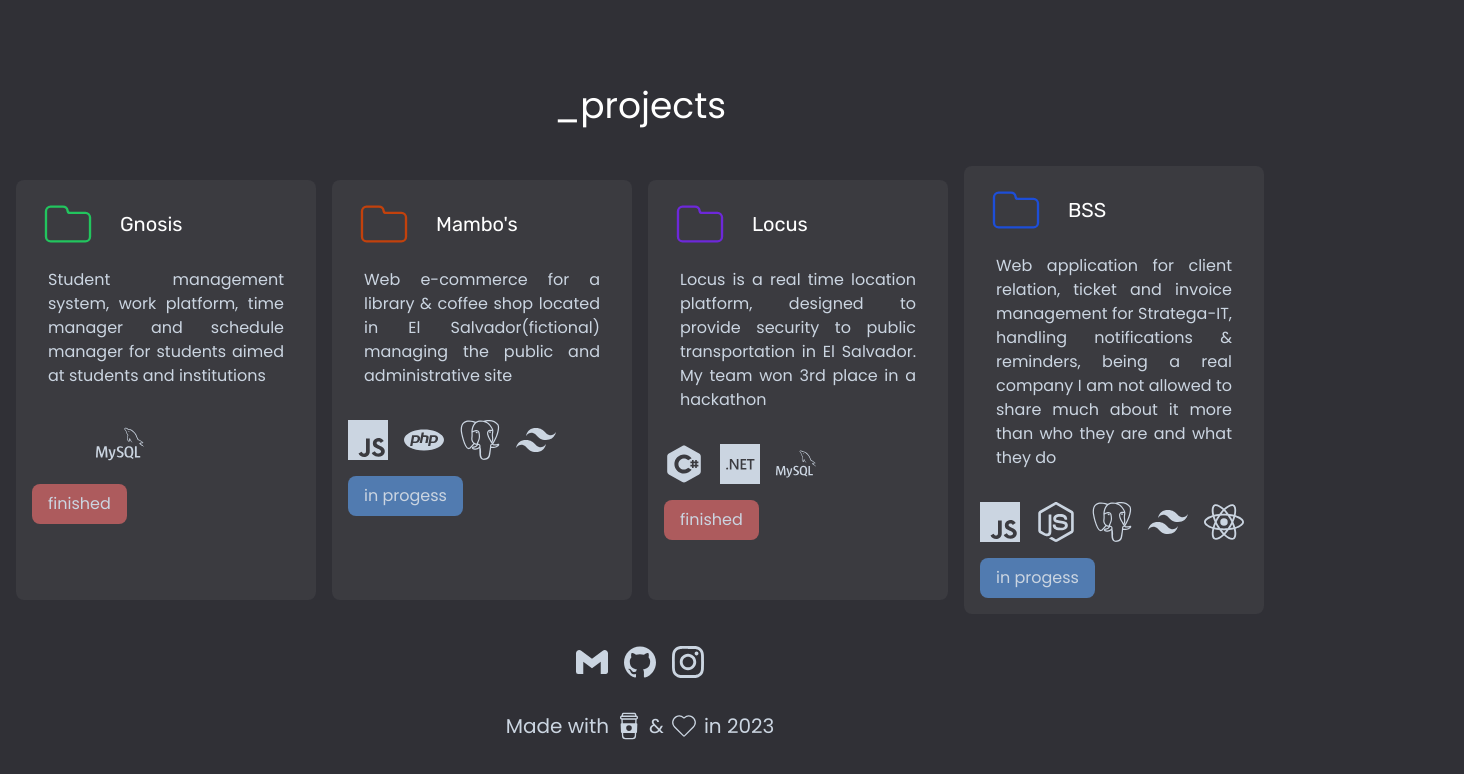
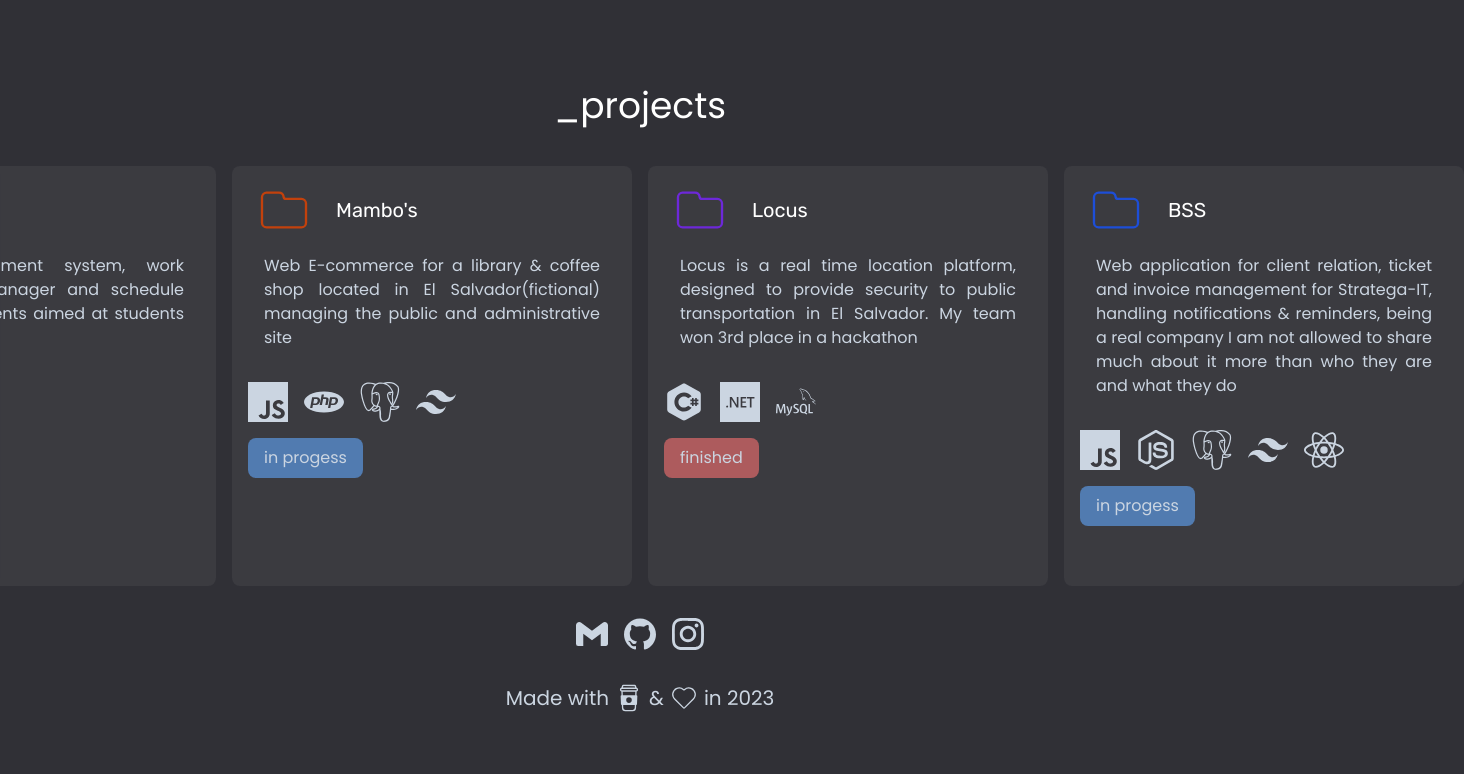
Before and after one commit to SantiMerino/portfolio, a React (Vite) app in the folder project/: page / in a window 1280 px wide. Shown: the part 1090-1864 px from the top of the page, 1464 px wide, since content can reach past the window. After the commit the page ends 1836 px from the top, so only its background shows below. Built offline with nearby package versions, Linux system fonts and the light colour scheme; some icons are missing.

Commit message:
space issue 👾

```diff
--- a/project/src/components/folder/index.jsx
+++ b/project/src/components/folder/index.jsx
@@ -3,7 +3,7 @@ export default function Folder(props) {
   const { title, content, github, stack, color, state, img } = props;
   return (
     <>
-      <div className="bg-white font-poppins bg-opacity-5 rounded-lg flex flex-col text-slate-300 p-4 duration-300 ease-in-out min-w-[300px] lg:min-h-[420px] lg:min-w-[400px]flex-shrink">
+      <div className="bg-white font-poppins bg-opacity-5 rounded-lg flex flex-col text-slate-300 p-4 duration-300 ease-in-out min-w-[300px] lg:min-h-[420px] lg:min-w-[400px] flex-shrink">
         <a href={github} className="group">
           <div className="flex flex-row items-center gap-6 px-2">
             <CiFolderOn className={`h-14 w-14 ${color}`} />
--- a/project/src/components/projects/index.jsx
+++ b/project/src/components/projects/index.jsx
@@ -46,7 +46,7 @@ export default function Projects() {
           title="Mambo's"
           color="text-orange-700"
           github="https://github.com/SantiMerino/BS-Stratega-IT"
-          content="Web e-commerce for a library & coffee shop located in El Salvador(fictional) managing the public and administrative site"
+          content="Web E-commerce for a library & coffee shop located in El Salvador(fictional) managing the public and administrative site"
           stack={
             <div className="flex gap-4">
               <SiJavascript className="h-10 w-10" />
```
Also changed, not shown: project/src/assets/me.png (added).
